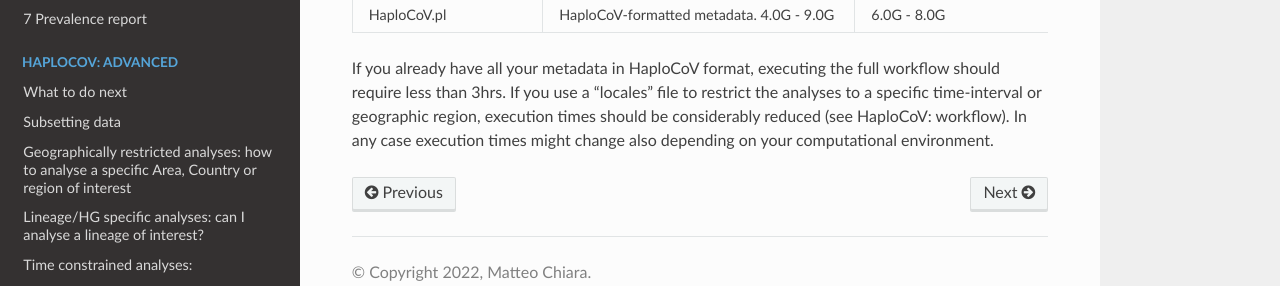
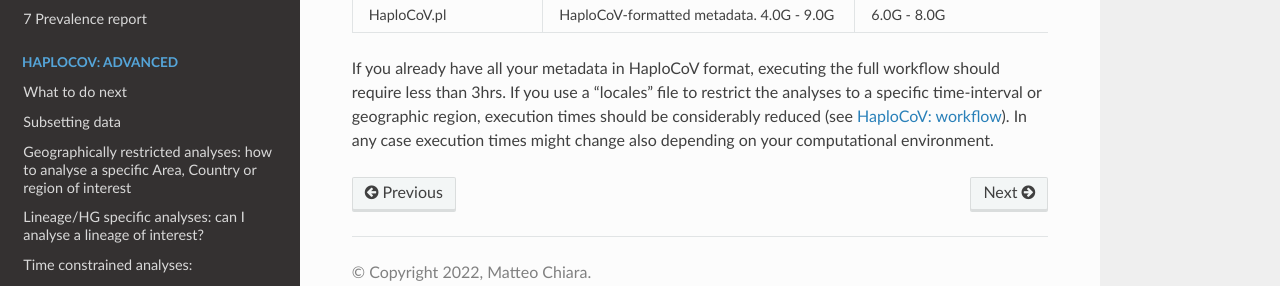
Before and after one commit to matteo14c/HaploCoV, a Sphinx documentation site: the page built from docs/source/etimes.rst, in a window 1280 px wide and 1115 px high. Shown: the part 773-1059 px from the top of the window. Built offline with Sphinx 7.4.7 and the Read the Docs theme 2.0.0, drawn with Linux system fonts in a browser that asks for light colours; part of the change alters nothing that is shown.

```diff
--- a/docs/source/etimes.rst
+++ b/docs/source/etimes.rst
@@ -66,5 +66,5 @@ Moreover, some tasks/processes can potentially take up to a few days (see for ex
      - 20 K. HaploCoV report
 
 If you already have all your metadata in HaploCoV format, executing the full workflow should require less than 3hrs.
-If you use a "locales" file to restrict the analyses to a specific time-interval or geographic region, execution times should be considerably reduced (see HaploCoV: workflow).
+If you use a "locales" file to restrict the analyses to a specific time-interval or geographic region, execution times should be considerably reduced (see `HaploCoV: workflow <https://haplocov.readthedocs.io/en/latest/haplocov.html#configuration-locales-file>`_).
 In any case execution times might change also depending on your computational environment.
```
